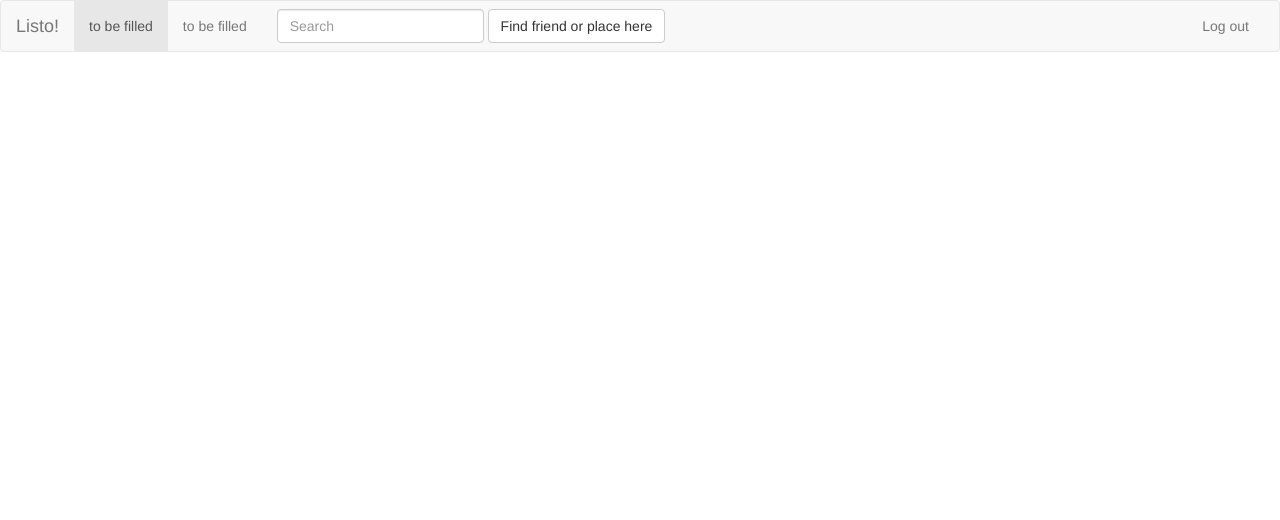
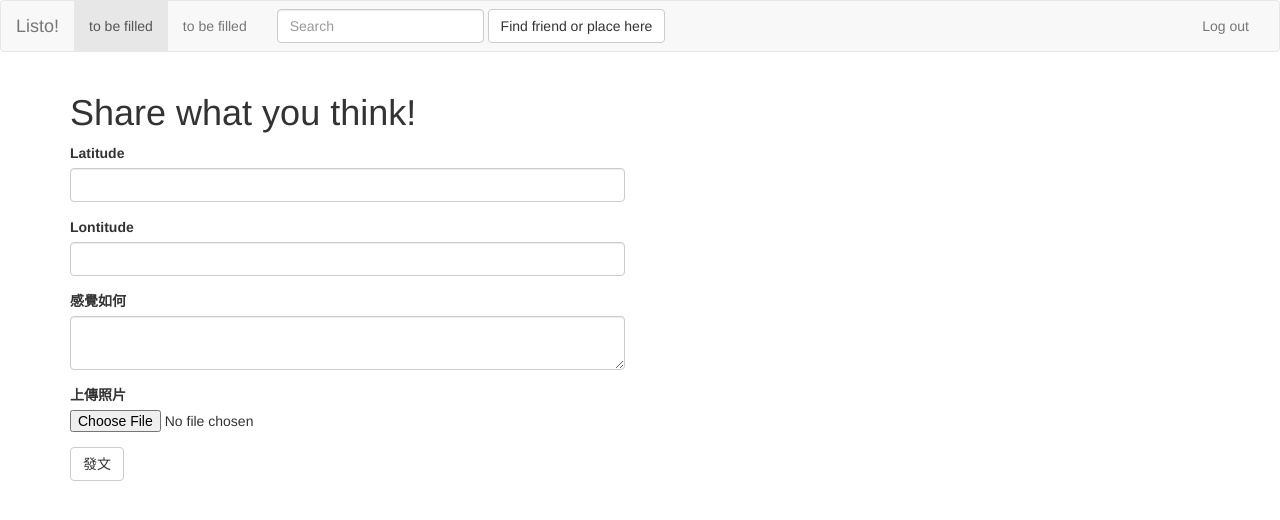
Before and after one commit to thenamecouldbeLiu/Listo_temp_backend, a Flask app: page / in a window 1280 px wide. Shown: the top 520 px of the page. Run offline with Flask 2, Linux system fonts and the light colour scheme; the visitor is signed in with stand-in values (Sample User, id 1); some libraries are stand-ins or nearby versions.

```diff
--- a/listo_backend_moduals/config.py
+++ b/listo_backend_moduals/config.py
@@ -1,6 +1,6 @@
 import os
 basedir = os.path.abspath(os.path.dirname(__file__))
-
+from werkzeug.utils import secure_filename
 class Config(object):
     #上傳KEY
     SECRET_KEY = os.environ.get('SECRET_KEY') or "LONG_LONG_KEY_HERE" #Flask需要的後台金鑰
@@ -8,5 +8,5 @@ class Config(object):
     #RECAPTCHA_PRIVATE_KEY = os.environ.get('RECAPTCHA_PRIVATE_KEY') or "LONG_LONG_PRIVATE_KEY_HERE"
     SQLALCHEMY_DATABASE_URI = 'postgres://xbddmsvnzegmoq:1e4bec4890270d06f18a1476e895541f09a0c6fbae1aeebeef19cbbf21642b43@ec2-3-216-92-193.compute-1.amazonaws.com:5432/depvg6qvmg6mf9'
     #資料庫連結
-
     SQLALCHEMY_TRACK_MODIFICATIONS = False
+    ALLOWED_EXTENSIONS = {'png', 'jpg', 'jpeg', 'gif'} #允許的上傳圖檔
--- a/listo_backend_moduals/forms.py
+++ b/listo_backend_moduals/forms.py
@@ -1,8 +1,9 @@
 from flask_wtf import FlaskForm, RecaptchaField
 from flask_wtf.file import FileField, FileRequired, FileAllowed
-from wtforms import StringField, IntegerField, TextAreaField, SubmitField, BooleanField, PasswordField
+from wtforms import StringField,  SubmitField, BooleanField, PasswordField, TextAreaField, FloatField
 from wtforms.validators import DataRequired, Length, NumberRange, Email, EqualTo, ValidationError
 from listo_backend_moduals.models import User, Map_Address
+
 
 
 class RegisterForm(FlaskForm):
@@ -31,3 +32,13 @@ class LoginForm(FlaskForm):
     password = PasswordField("密碼", validators=[DataRequired(), Length(min = 8)])
     remember = BooleanField("保存登入資訊")
     submit = SubmitField("登入")
+
+
+class PostForm(FlaskForm):
+    latitude = FloatField(validators=[DataRequired()])
+    lontitude = FloatField(validators=[DataRequired()])
+    text = TextAreaField("感覺如何", validators=[DataRequired(), Length(max=300)])
+    image = FileField("上傳照片")
+
+
+    submit = SubmitField("發文")
--- a/listo_backend_moduals/models.py
+++ b/listo_backend_moduals/models.py
@@ -11,7 +11,7 @@ class User(db.Model, UserMixin):
     #以下為模型基本資料
     id = db.Column(db.Integer, primary_key=True)
     email = db.Column(db.String(120), unique=True, nullable=False) #use email as account
-    password = db.Column(db.String(80), unique=False, nullable=False)
+    password = db.Column(db.String(500), unique=False, nullable=False)
     username =db.Column(db.String(120), unique=True, nullable=False)
 
     #以下為串聯其他Table部分
--- a/listo_backend_moduals/routes.py
+++ b/listo_backend_moduals/routes.py
@@ -1,15 +1,24 @@
-from flask import render_template, url_for, redirect, flash, request, jsonify
+from flask import render_template, url_for, redirect, flash, request
 from flask_login import login_user,logout_user, login_required, current_user
+from werkzeug.utils import secure_filename
 from listo_backend_moduals import app
-from listo_backend_moduals.forms import RegisterForm, LoginForm
+from listo_backend_moduals.forms import RegisterForm, LoginForm, PostForm
 from listo_backend_moduals.models import *
 from listo_backend_moduals import bcrypt, login
 
 
-@app.route("/")
+@app.route("/", methods=['GET', 'POST'])
 @login_required
 def index():
-    return render_template("index.html", user =None)
+    form = PostForm() #初始化為Postform
+
+    if form.validate_on_submit():
+        filename = secure_filename(form.image.data.filename)
+        text = form.text
+        pass
+
+
+    return render_template("index.html", form = form)
 
 
 @app.route('/register', methods= ["GET", "POST"])
@@ -19,7 +28,7 @@ def register():
     form = RegisterForm() #用FlaskWTF初始化資訊為RegisterForm, 以下自動捕捉帳密
     if form.validate_on_submit():
         username = form.username.data
-        password = bcrypt.generate_password_hash(form.password.data)
+        password = bcrypt.generate_password_hash(form.password.data).decode('utf-8')
         email = form.email.data
         user = User(username = username,password= password, email = email)
         #print(user, password, email)
--- a/listo_backend_moduals/templates/index.html
+++ b/listo_backend_moduals/templates/index.html
@@ -1 +1,11 @@
 {% extends 'base.html' %}
+
+{% block app_content %}
+    <h1>Share what you think!</h1>
+        <div class="row">
+            <div class="col-md-6">
+            {% import "bootstrap/wtf.html" as wtf %}
+                {{ wtf.quick_form(form) }}
+            </div>
+        </div>
+{% endblock %}
--- a/run.py
+++ b/run.py
@@ -4,9 +4,8 @@ from listo_backend_moduals import app,db
 if __name__ == "__main__":
 
     app.run(debug=True)
-
-    """"#print(homepage())
-
+    """
+    from listo_backend_moduals.models import *
     u = User(id=1, email="em", password="123", username="K")
     print(u)
     print(u.posts)
```
